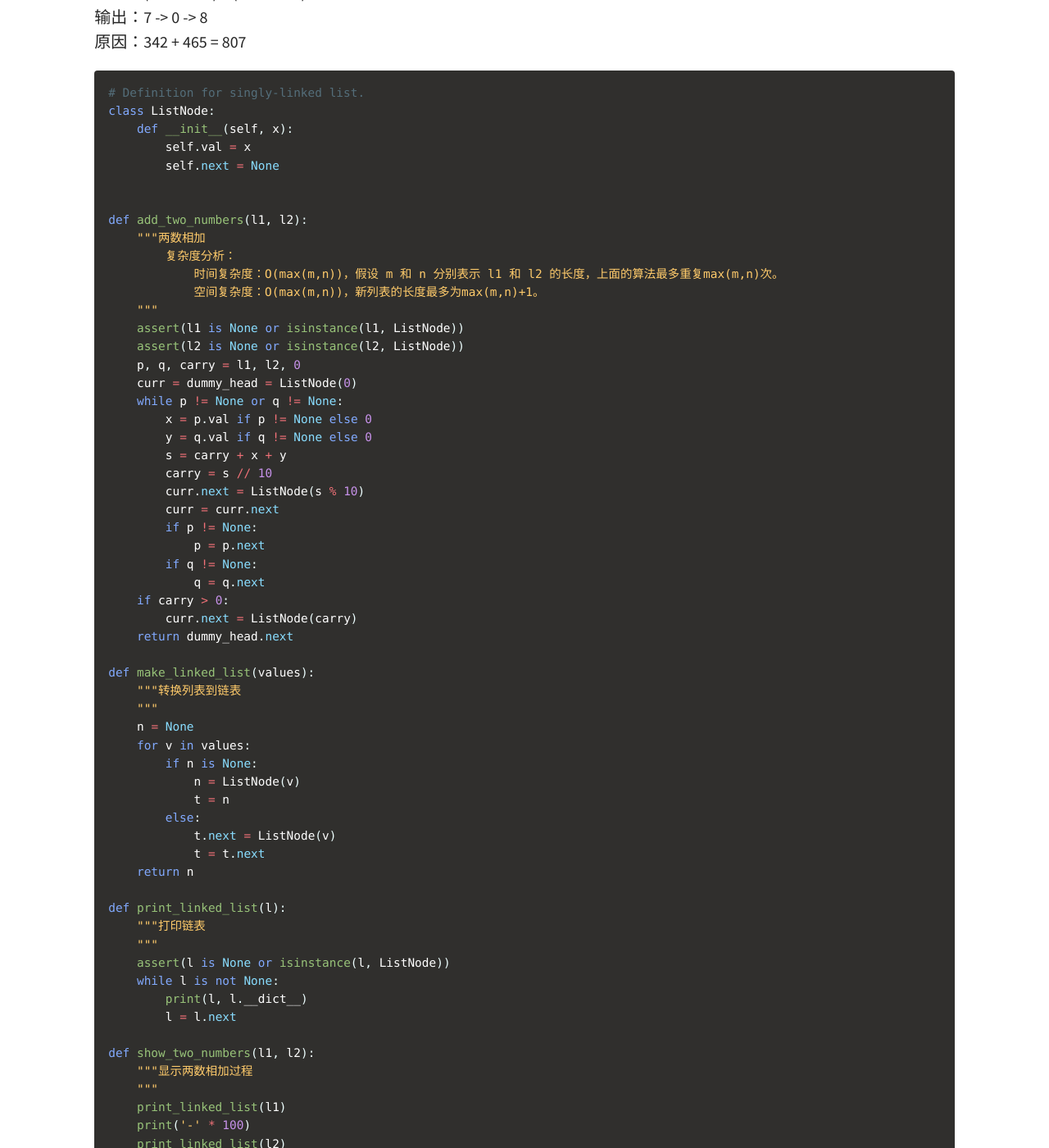
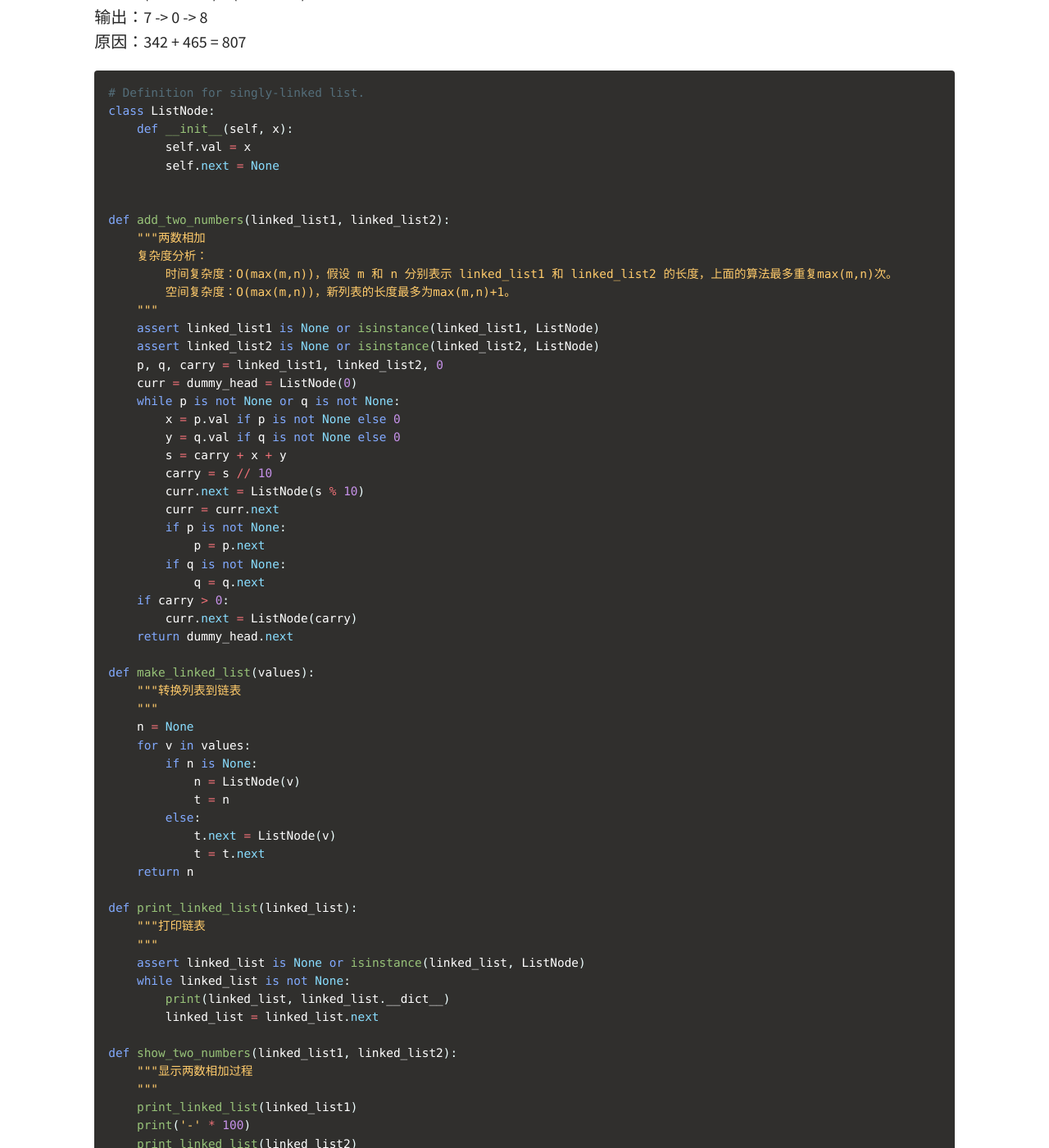
Before and after one commit to djwackey/djwackey.github.io, a Jekyll site: the page built from _posts/leetcode/2020-02-26-leetcode-add-two-numbers.md, in a window 1280 px wide and 1400 px high, scrolled down 703 px. Shown: the whole window at 82% size. Built offline with Jekyll 4.4.1, drawn with Linux system fonts in a browser that asks for light colours; a script that is not in the unit is left out; comment, search, counter and statistics services are not loaded; some of the changed text lies outside the part shown.

```diff
--- a/_posts/leetcode/2020-02-26-leetcode-add-two-numbers.md
+++ b/_posts/leetcode/2020-02-26-leetcode-add-two-numbers.md
@@ -31,26 +31,26 @@ class ListNode:
         self.next = None
 
 
-def add_two_numbers(l1, l2):
+def add_two_numbers(linked_list1, linked_list2):
     """两数相加
-        复杂度分析：
-            时间复杂度：O(max(m,n))，假设 m 和 n 分别表示 l1 和 l2 的长度，上面的算法最多重复max(m,n)次。
-            空间复杂度：O(max(m,n))，新列表的长度最多为max(m,n)+1。
+    复杂度分析：
+        时间复杂度：O(max(m,n))，假设 m 和 n 分别表示 linked_list1 和 linked_list2 的长度，上面的算法最多重复max(m,n)次。
+        空间复杂度：O(max(m,n))，新列表的长度最多为max(m,n)+1。
     """
-    assert(l1 is None or isinstance(l1, ListNode))
-    assert(l2 is None or isinstance(l2, ListNode))
-    p, q, carry = l1, l2, 0
+    assert linked_list1 is None or isinstance(linked_list1, ListNode)
+    assert linked_list2 is None or isinstance(linked_list2, ListNode)
+    p, q, carry = linked_list1, linked_list2, 0
     curr = dummy_head = ListNode(0)
-    while p != None or q != None:
-        x = p.val if p != None else 0
-        y = q.val if q != None else 0
+    while p is not None or q is not None:
+        x = p.val if p is not None else 0
+        y = q.val if q is not None else 0
         s = carry + x + y
         carry = s // 10
         curr.next = ListNode(s % 10)
         curr = curr.next
-        if p != None:
+        if p is not None:
             p = p.next
-        if q != None:
+        if q is not None:
             q = q.next
     if carry > 0:
         curr.next = ListNode(carry)
@@ -69,22 +69,22 @@ def make_linked_list(values):
             t = t.next
     return n
 
-def print_linked_list(l):
+def print_linked_list(linked_list):
     """打印链表
     """
-    assert(l is None or isinstance(l, ListNode))
-    while l is not None:
-        print(l, l.__dict__)
-        l = l.next
+    assert linked_list is None or isinstance(linked_list, ListNode)
+    while linked_list is not None:
+        print(linked_list, linked_list.__dict__)
+        linked_list = linked_list.next
 
-def show_two_numbers(l1, l2):
+def show_two_numbers(linked_list1, linked_list2):
     """显示两数相加过程
     """
-    print_linked_list(l1)
+    print_linked_list(linked_list1)
     print('-' * 100)
-    print_linked_list(l2)
+    print_linked_list(linked_list2)
     print('-' * 100)
-    result = add_two_numbers(l1, l2)
+    result = add_two_numbers(linked_list1, linked_list2)
     print_linked_list(result)
     return result
 
@@ -139,10 +139,10 @@ def main():
         ([], [0, 1]),
         ([9, 9], [1])
     ]
-    for vs1, vs2 in testcases:
-        l1 = make_linked_list(vs1)
-        l2 = make_linked_list(vs2)
-        _ = show_two_numbers(l1, l2)
+    for list1, list2 in testcases:
+        linked_list1 = make_linked_list(list1)
+        linked_list2 = make_linked_list(list2)
+        _ = show_two_numbers(linked_list1, linked_list2)
         print('\n')
 
 
```
Also changed, not shown: _posts/leetcode/2023-08-03-leetcode-power-of-two.md (added, +72 -0 lines).
